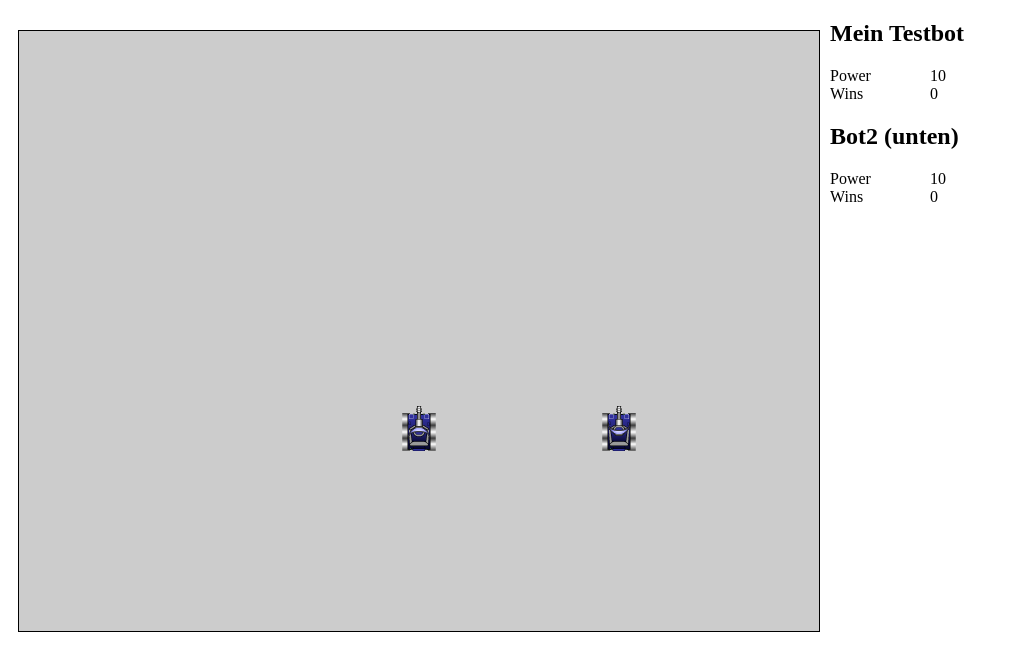
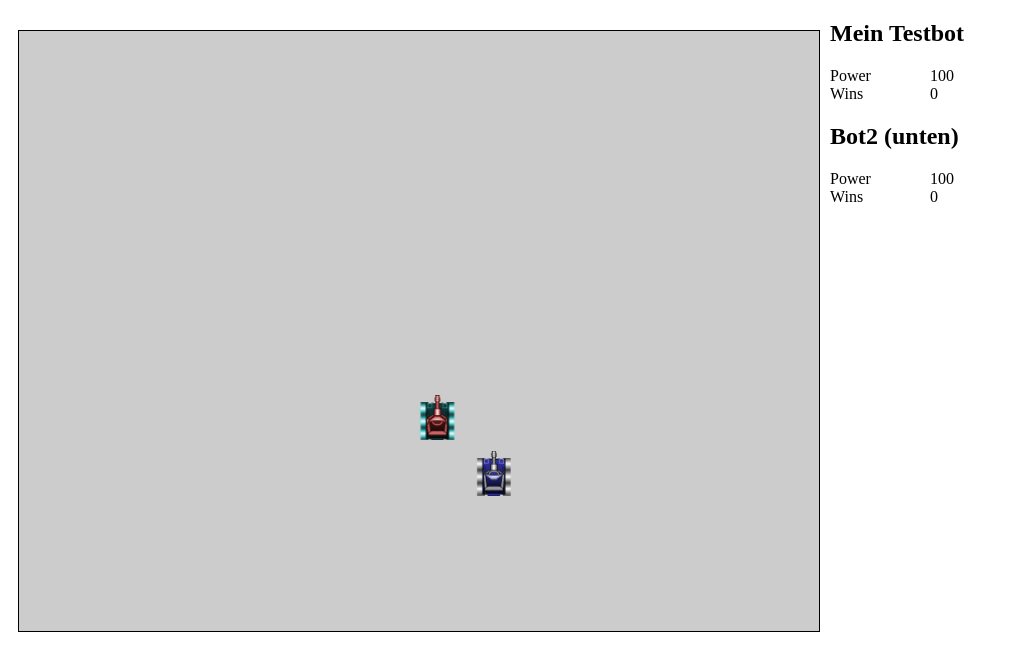
Before and after one commit to jeickmann/robojs, a plain HTML site: page index.html in a window 1280 px wide. Shown: the whole page, without its empty margins (0-1009 px from the left). Drawn offline with Linux system fonts and the light colour scheme.

Commit message:
First working copy

```diff
--- a/js/duel.js
+++ b/js/duel.js
@@ -73,11 +73,23 @@ Duel.prototype.startRound = function() {
         robot.resetRobot(300 + 100*index+1, this.height/2);
     }, this);
 
+    this.robots.forEach(function(robot) {
+        do {
+            var collides = false;
+            robot.data.x = getRandom(CONSTANTS.robotWidth, this.width-CONSTANTS.robotWidth);
+            robot.data.y = getRandom(CONSTANTS.robotWidth, this.height-CONSTANTS.robotHeight);
 
-    this.robots[0].data.x = 400;
-    this.robots[0].data.y = 400;
-    this.robots[1].data.x = 600;
-    this.robots[1].data.y = 400;
+            this.robots.forEach(function(robot2) {
+                if(robot2 != robot && robot2.data.x != -1) {
+                    if(robot.getBoundingBox().contains(robot2.getBoundingBox())) {
+                        collides = true;
+                    }
+                }
+            }, this);
+        } while(collides);
+
+        robot.angle = getRandom(0, Math.PI*2);
+    }, this);
 
     this.explosions = [];
     this.bullets = [];
@@ -201,11 +213,21 @@ Duel.prototype.draw = function(time) {
     var ctx = c.getContext("2d");
     ctx.fillStyle = "#cccccc";
     ctx.fillRect(0,0,this.width, this.height);
-    var tankImg = document.getElementById("tank");
-    var gunImg = document.getElementById("gun");
-    var radarImg = document.getElementById("radar");
+    var tankImg = [
+            document.getElementById("tank0"),
+            document.getElementById("tank1")
+        ];
 
-    this.robots.forEach(function(robot) {
+    var gunImg = [
+            document.getElementById("gun0"),
+            document.getElementById("gun1")
+        ];
+    var radarImg = [
+        document.getElementById("radar0"),
+        document.getElementById("radar1")
+        ];
+
+    this.robots.forEach(function(robot, index) {
         if(robot.alive) {
             ctx.save();
 
@@ -214,7 +236,7 @@ Duel.prototype.draw = function(time) {
             ctx.save();
                 ctx.rotate(robot.data.angle);
                 ctx.drawImage(
-                    tankImg,
+                    tankImg[index],
                     -CONSTANTS.robotWidth/2,
                     -CONSTANTS.robotHeight/2);
             ctx.restore();
@@ -222,7 +244,7 @@ Duel.prototype.draw = function(time) {
             ctx.save();
                 ctx.rotate(robot.data.gunAngle);
                 ctx.drawImage(
-                    gunImg,
+                    gunImg[index],
                     -CONSTANTS.gunOffsetX,
                     -CONSTANTS.gunOffsetY);
             ctx.restore();
@@ -230,7 +252,7 @@ Duel.prototype.draw = function(time) {
             ctx.save();
                 ctx.rotate(robot.data.radarAngle);
                 ctx.drawImage(
-                    radarImg,
+                    radarImg[index],
                     -CONSTANTS.radarOffsetX,
                     -CONSTANTS.radarOffsetY);
             ctx.restore();
--- a/js/main.js
+++ b/js/main.js
@@ -1,2 +1,18 @@
-duel = new Duel('js/testbot.js', 'js/testbot2.js', 2);
+var bot1 = getUrlParam('bot1');
+var bot2 = getUrlParam('bot2');
+var rounds = getUrlParam('rounds')
+if(!bot1) {
+    bot1 = 'testbot';
+}
+if(!bot2) {
+    bot2 = 'testbot2';
+}
+
+if(!rounds) {
+    rounds = 2;
+}
+
+rounds = parseInt(rounds);
+
+duel = new Duel('bots/'+bot1+'/main.js', 'bots/'+bot2+'/main.js', rounds);
 duel.start();
--- a/js/robotHandler.js
+++ b/js/robotHandler.js
@@ -13,7 +13,7 @@ CONSTANTS = {
     radarOffsetY: 8,
     gunCoolingRate: 0.1,
     maxFiringPower: 3,
-    initialPower: 10
+    initialPower: 100
 };
 
 ROBOT_DEFAULTS = {
@@ -58,8 +58,8 @@ RobotHandler = function(duel, robotFile) {
         this.data = {
             power: CONSTANTS.initialPower,
             gunHeat: 0,
-            x: duel.width/2,
-            y: duel.height/2,
+            x: -1,
+            y: -1,
             angle: 0,
             gunAngle: 0,
             radarAngle: 0
@@ -106,6 +106,7 @@ RobotHandler.prototype = {
 
                 this.duel.bullets.push(new Bullet(this, bulletPower));
                 this.data.gunHeat += 1 + bulletPower / 5;
+                this.data.power -= this.firingRequested;
             }
             this.firingRequested = 0;
         }
@@ -246,27 +247,59 @@ RobotHandler.prototype = {
     scan: function() {
         this.duel.robots.forEach(function(robot) {
             if(robot != this) {
-                var deltaX = robot.data.x - this.data.x;
-                var deltaY = robot.data.y - this.data.y;
+                //turning left -> diffAngle < 0, turning right -> diffAngle > 0
+                var radarRotation = getRotationDir(this.oldRadarAngle, this.data.radarAngle);
 
-                var directionVector = new Vector(deltaX, deltaY);
-                var directionAngle = directionVector.getAngle();
-                var scanned = false;
-                //did we rotate left
-                if(this.oldRadarAngle > this.data.radarAngle) {
-                    console.log(this.data.radarAngle);
-                    scanned = (directionAngle <= this.oldRadarAngle && directionAngle >= this.data.radarAngle);
-                } else {
-                    scanned = (directionAngle >= this.oldRadarAngle && directionAngle <= this.data.radarAngle);
+                var targetVectors = robot.getBoundingBox().getCornerVectors();
+                var myPosition = new Vector(this.data.x, this.data.y);
+
+                var cornerToTheFront = false;
+                var cornerToTheBack = false;
+                var cornerInside = false;
+                var inFront = false;
+
+                targetVectors.forEach(function(vector) {
+                    vector.subtract(myPosition);
+                    var directionAngle = vector.getAngle();
+                    var cornerRotationNow = getRotationDir(this.data.radarAngle, directionAngle);
+                    var cornerRotationFormer = getRotationDir(this.oldRadarAngle, directionAngle);
+
+                    //Test if the robot is at least "in front of the radar"
+                    if(Math.abs(getRotation(this.data.radarAngle, directionAngle)) < Math.PI/2) {
+                        inFront = true;
+                    }
+
+                    if(radarRotation < 0) {//we are turning left
+                        if(cornerRotationNow < 0) {
+                            cornerToTheFront = true;
+                        } else if(cornerRotationFormer > 0) {
+                            cornerToTheBack = true;
+                        } else {
+                            cornerInside = true;
+                        }
+                    } else {
+                        if(cornerRotationNow > 0) {
+                            cornerToTheFront = true;
+                        } else if(cornerRotationFormer < 0) {
+                            cornerToTheBack = true;
+                        } else {
+                            cornerInside = true;
+                        }
+                    }
+                }, this);
+
+                //either corners to front and back or no corners outside of "cone"
+                if(inFront && (cornerInside || cornerToTheFront == cornerToTheBack)) {
+                    //we scanned
+                    this.scannedRobot(robot);
                 }
 
-                if(scanned) {
-                    console.log(this.name + " scanned " + robot.name );
-                }
 
                 //console.log("From " + this.name + " to " + robot.name + "(" + deltaX + "," + deltaY + "): " + directionAngle);
+
             }
         }, this);
+
     },
     undoMovement: function() {
         this.data.x -= Math.sin(this.data.angle) * this.velocity;
@@ -286,6 +319,9 @@ RobotHandler.prototype = {
 
         return this._boundingBox;
     },
+    getPosition: function() {
+        return new Vector(this.data.x, this.data.y);
+    },
     hitByBullet: function(bullet) {
         var damage = 4 * bullet.power;
         if(bullet.power > 1) {
@@ -300,6 +336,18 @@ RobotHandler.prototype = {
             velocity: bullet.velocity
         }
 
+        this.thread.postMessage(message);
+    },
+    scannedRobot: function(robot) {
+        var message = {
+            _cmd: 'SCANNED_ROBOT',
+            direction: this.getPosition().angleTo(robot.getPosition()),
+            distance: this.getPosition().distanceTo(robot.getPosition()),
+            power: robot.data.power,
+            heading: robot.data.angle,
+            name: robot.name,
+            velocity: robot.velocity
+        }
         this.thread.postMessage(message);
     },
     die: function() {
@@ -332,28 +380,28 @@ RobotHandler.prototype = {
             case 'READY':
                 this.name = data.name;
                 this.isReady = true;
-                console.log(this.name + " reports ready!");
+                //console.log(this.name + " reports ready!");
                 this.duel.checkReady();
                 break;
 
             case 'MOVE':
                 this.distanceLeft = data.distance;
-                console.log("Trying to move " + data.distance);
+                //console.log(robot"Trying to move " + data.distance);
                 break;
 
             case 'TURN':
                 this.rotationLeft = data.angle;
-                console.log("Trying to rotate " + data.angle);
+                //console.log("Trying to rotate " + data.angle);
                 break;
 
             case 'TURN_GUN':
                 this.gunRotationLeft = data.angle;
-                console.log("Trying to rotate gun " + data.angle);
+                //console.log("Trying to rotate gun " + data.angle);
                 break;
 
             case 'TURN_RADAR':
                 this.radarRotationLeft = data.angle;
-                console.log("Trying to rotate radar " + data.angle);
+                //console.log("Trying to rotate radar " + data.angle);
                 break;
 
             case 'FIRE':
--- a/js/utils.js
+++ b/js/utils.js
@@ -6,6 +6,16 @@ var Rect = function(x,y,width,height) {
 }
 
 Rect.prototype = {
+    getCornerVectors: function() {
+        var result = [
+            new Vector(this.x, this.y),
+            new Vector(this.x, this.y+this.height),
+            new Vector(this.x+this.width, this.y+this.height),
+            new Vector(this.x+this.width, this.y)
+        ];
+
+        return result;
+    },
     isInside: function(x,y) {
         return (
             x >= this.x &&
@@ -18,7 +28,6 @@ Rect.prototype = {
                 this.isInside(rect.x + rect.width-1, rect.y + rect.height - 1));
     },
     overlaps: function(rect) {
-        //return !(this.x + this.width < rect.x || this.y + this.height < rect.y || this.x > rect.x + rect.width || this.y > rect.y + rect.height);
         return (this.x < rect.x+rect.width && this.x+this.width > rect.x &&
                 this.y < rect.y + rect.height && this.y+this.height > rect.y);
     }
@@ -35,13 +44,25 @@ Vector.prototype = {
     },
     getLength: function() {
         return Math.sqrt(this.x*this.x+this.y*this.y);
-    }/*,
+    },
+    subtract: function(vector) {
+        this.x-=vector.x;
+        this.y-=vector.y;
 
+        return this;
+    },
     angleTo: function(v2) {
-        var crossZ = this.x * v2.y - this.y * v2.x;
+        var tmp = new Vector(v2.x, v2.y);
+        tmp.subtract(this);
+        return tmp.getAngle();
 
-        return Math.asin(crossZ/(this.getLength() * v2.getLength());
-    }*/
+    },
+    distanceTo: function(v2) {
+        var tmp = new Vector(v2.x, v2.y);
+        tmp.subtract(this);
+
+        return tmp.getLength();
+    }
 }
 
 function degrees2radions(degrees) {
@@ -68,6 +89,46 @@ function normalizeAngle(angle) {
     return angle;
 }
 
-function vectorFromAngle(angle) {
+//normalize angle to [0,2*PI]
+function normalizeDiffAngle(angle) {
+    while(angle < -Math.PI) {
+        angle+= Math.PI * 2;
+    }
+    while(angle > Math.PI) {
+        angle-= Math.PI * 2;
+    }
+
+    return angle;
+}
+
+function getRotation(fromAngle, toAngle) {
+    return normalizeDiffAngle(toAngle - fromAngle);
 
 }
+
+//returns -1 for counterClockwise, 1 for Clockwise, 0 for no rotation
+function getRotationDir(fromAngle, toAngle) {
+    return Math.sign(getRotation(fromAngle, toAngle));
+}
+
+
+function getUrlParam(parameterName) {
+    var queryString = window.top.location.search.substring(1);
+  var parameterName = parameterName + "=";
+  if ( queryString.length > 0 ) {
+    begin = queryString.indexOf ( parameterName );
+    if ( begin != -1 ) {
+      begin += parameterName.length;
+      end = queryString.indexOf ( "&" , begin );
+        if ( end == -1 ) {
+        end = queryString.length
+      }
+      return unescape ( queryString.substring ( begin, end ) );
+    }
+  }
+  return null;
+}
+
+function getRandom(min, max) {
+    return Math.random() * (max-min) + min;
+}
```
Also changed, not shown: bots/template/main.js (added, +100 -0 lines), bots/testbot/main.js (renamed from js/testbot.js, +6 -2 lines), bots/testbot2/main.js (added, +25 -0 lines), index.html (+6 -3 lines), js/robotBase.js (+14 -2 lines), js/testbot2.js (deleted, +0 -21 lines), images/body2.png (added), images/radar2.png (added), images/turret2.png (added), 1 other file.
